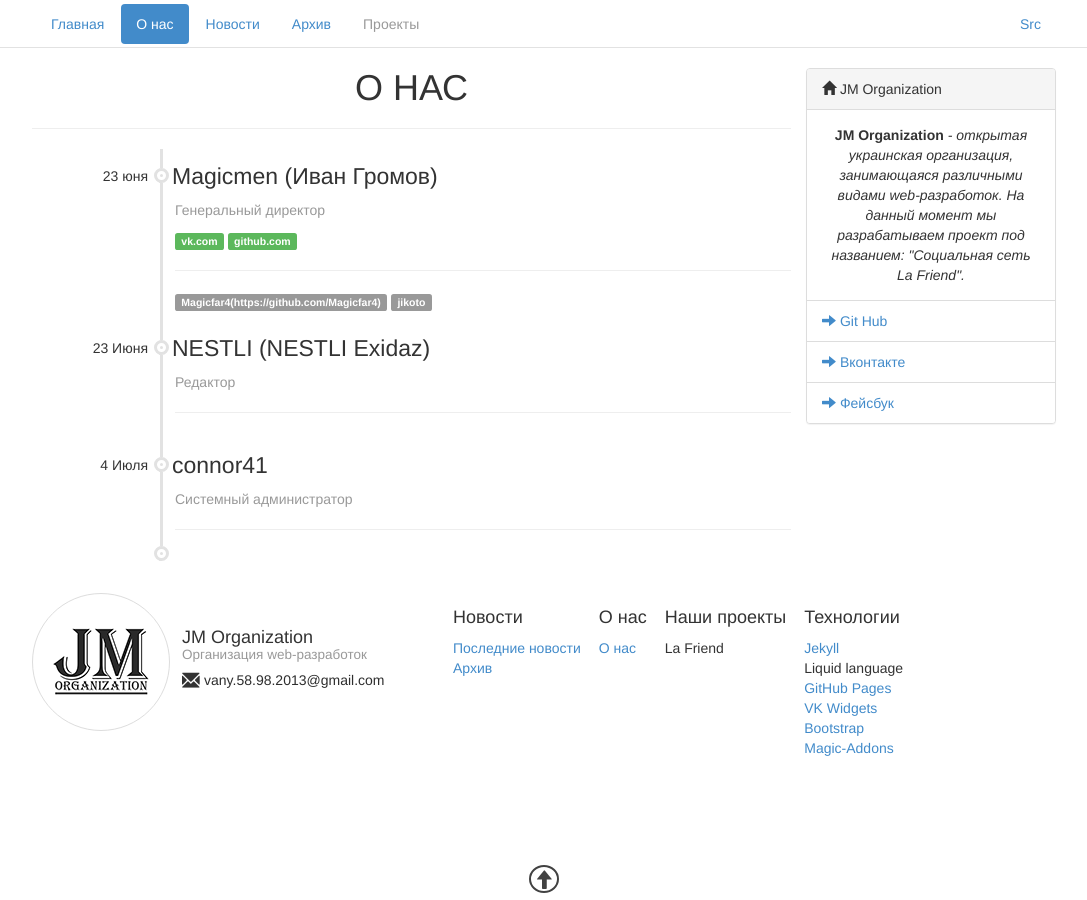
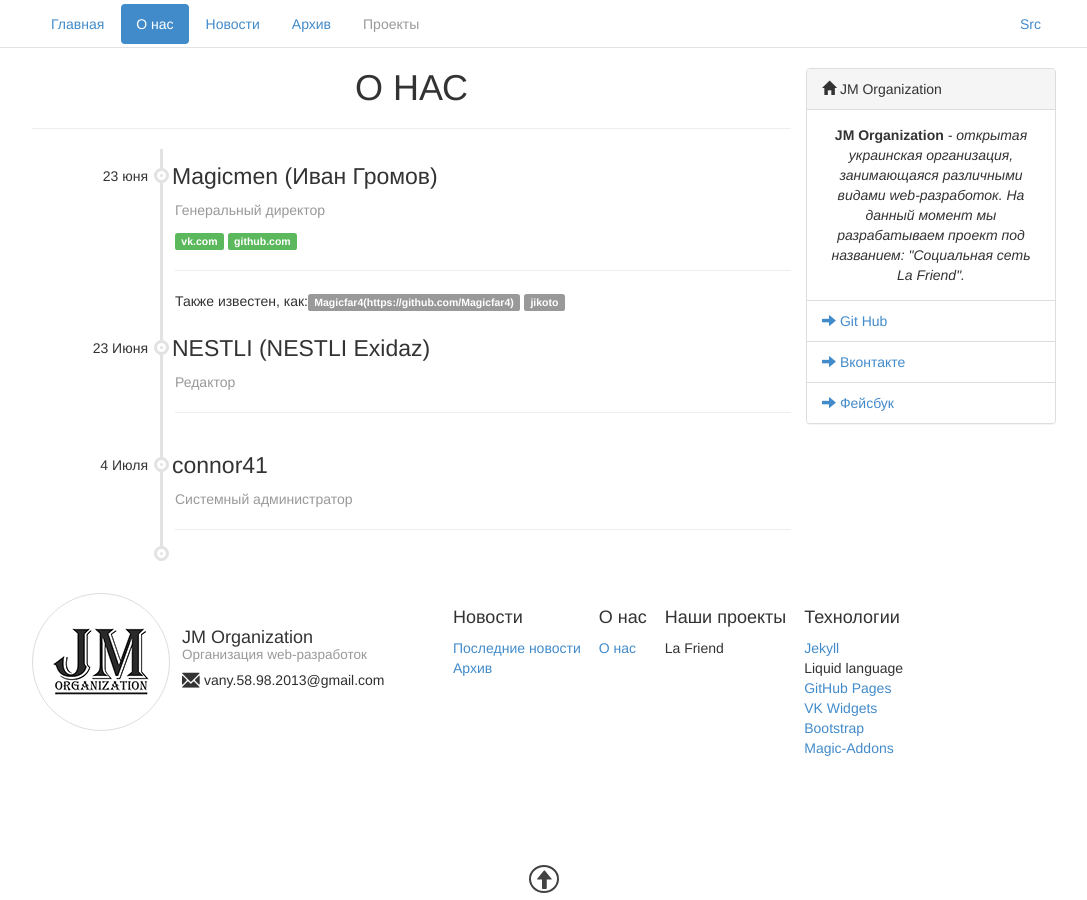
Before and after one commit to jm-organization/jm-organization.github.io, a Jekyll site: the page built from about/index.html, in a window 1280 px wide. Shown: the whole page, without its empty margins (96-1183 px from the left). Built offline with Jekyll 4.4.1, drawn with Linux system fonts in a browser that asks for light colours.

Commit message:
Дополнен вывод информации о сотруднике

```diff
--- a/about/index.html
+++ b/about/index.html
@@ -17,7 +17,7 @@
                     <p id="position" style="padding-top: 2px" class="text-muted">{{ cw.position }}</p>
                     <p id="web-sites" data-ws="{{ cw.info.web-sites }}"></p>
                     <hr>
-                    <p id="other-names" data-on="{{ cw.other-names }}"></p>
+                    <p id="other-names" data-on="{{ cw.other-names }}">{% if cw.other-names %}Также известен, как:{% endif %}</p>
                 </div>
             </div>
             {% endfor %}
```
